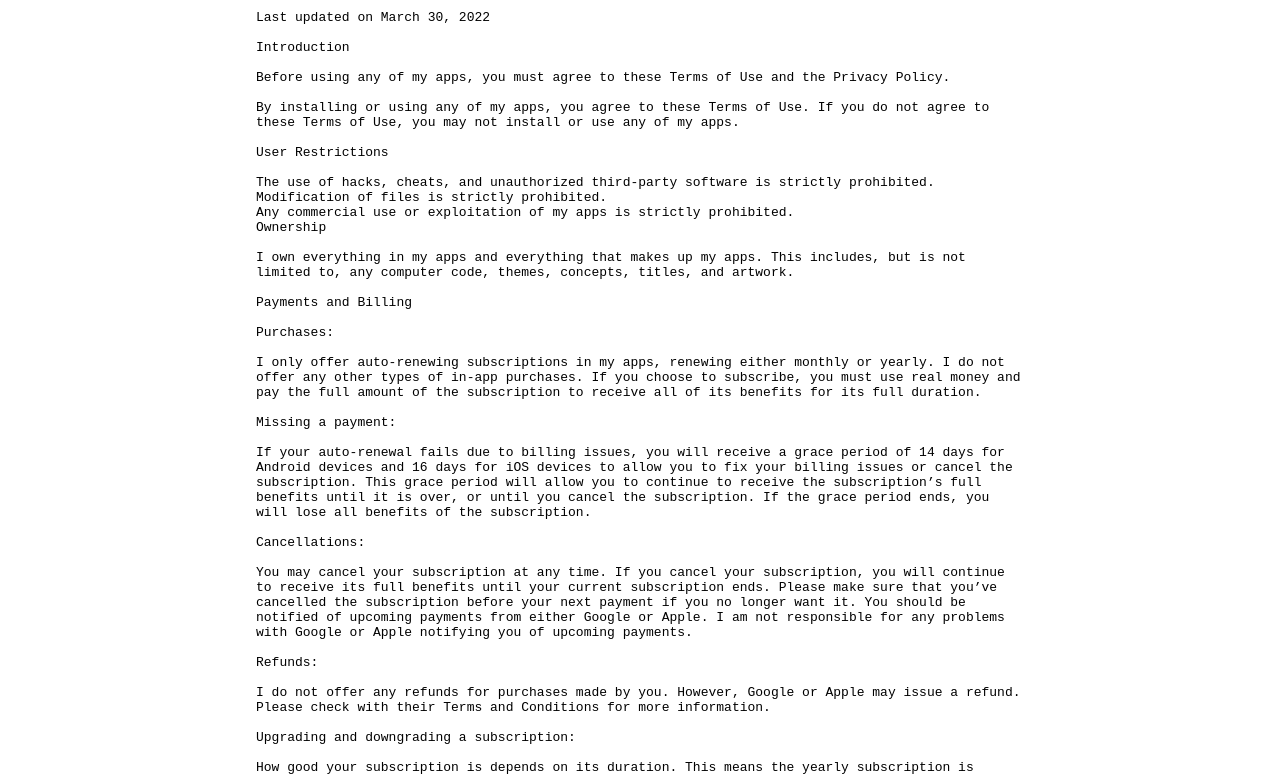
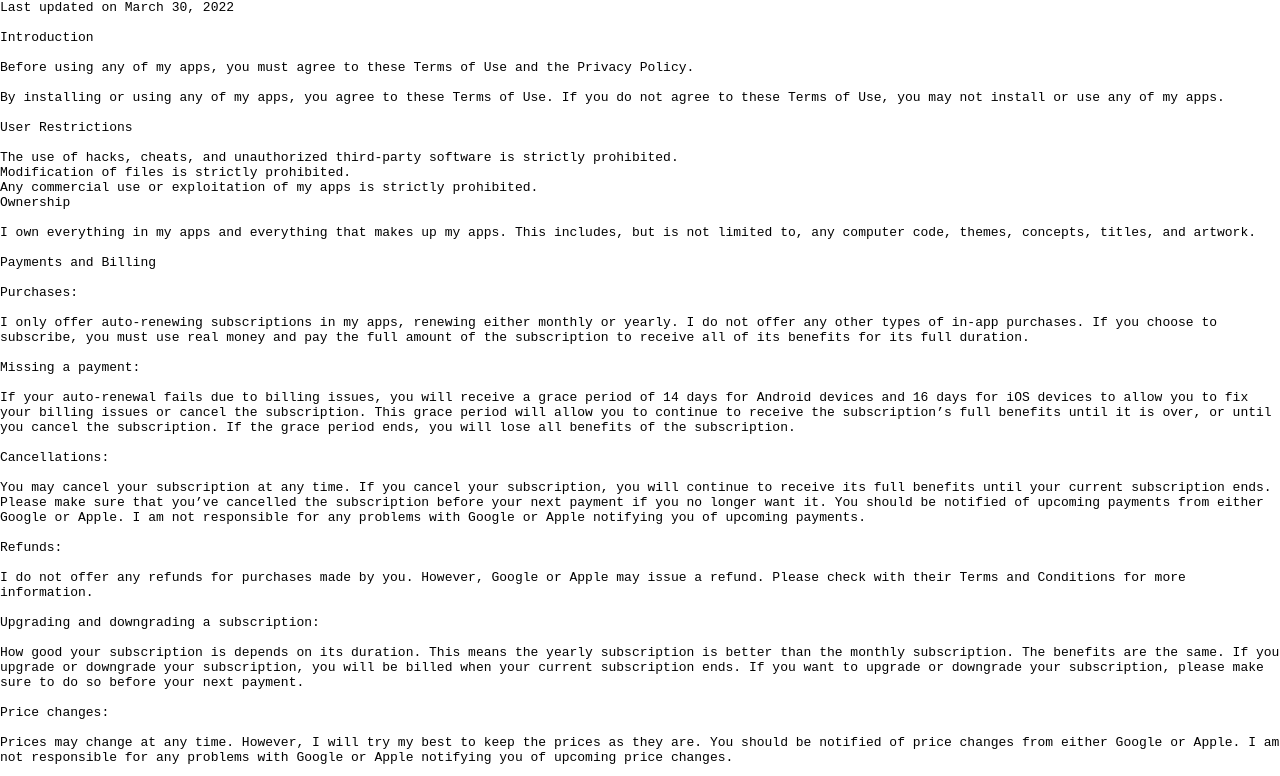
Before and after one commit to ilzdktahgw/ilzdktahgw.github.io, a plain HTML site: page terms-of-use.html in a window 1280 px wide. Shown: the part 126-902 px from the top of the page. Drawn offline with Linux system fonts and the light colour scheme.

Commit message:
Update terms-of-use.html

```diff
--- a/terms-of-use.html
+++ b/terms-of-use.html
@@ -45,7 +45,7 @@ li a:hover:not(.active) {
 }
 body {
   font-family: courier;
-  margin: 10px 20% 5%;
+  margin: auto;
 }
 
 
```
